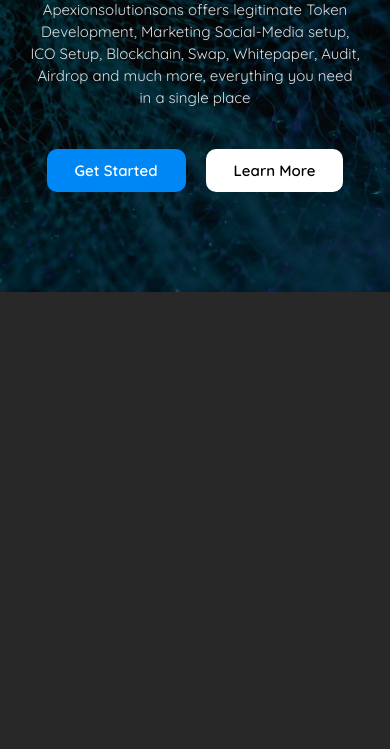
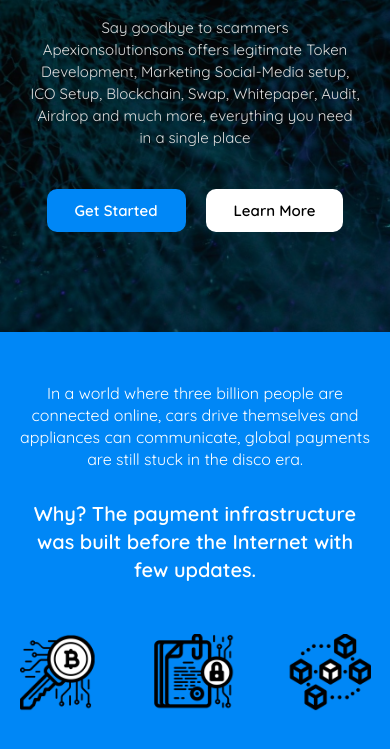
Before and after one commit to Nageshwar-stp/ApeXionSolutions-HTML, a plain HTML site: page index.html in a window 390 px wide. Shown: the part 277-1026 px from the top of the page. Before the commit the page ends 844 px from the top, so only its background shows below. Drawn offline with nearby package versions, Linux system fonts and the light colour scheme.

Commit message:
completed: cover-strip

```diff
--- a/assets/css/cover.css
+++ b/assets/css/cover.css
@@ -69,7 +69,7 @@
 
 @media (max-width: 1000px) {
     .cover {
-        padding: 100px 30px;
+        padding: 140px 30px 100px 30px;
     }
     .cover-text-side {
         width: 100%;
@@ -101,3 +101,58 @@
         font-size: 22px;
     }
 }
+
+.cover-strip {
+    width: 100%;
+    padding: 100px 0px;
+    background: var(--accent);
+}
+.cover-strip-wrapper {
+    width: 85%;
+    margin: auto;
+    display: flex;
+    align-items: center;
+    justify-content: space-between
+}
+.cover-strip-image {
+    width: 45%;
+}
+.cover-strip-text-side {
+    width: 45%;
+}
+.cover-strip-text-side p {
+    font-size: 18px;
+    margin-bottom: 30px;
+    line-height: 28px;
+}
+.cover-strip-text-side h3 {
+    font-size: 22px;
+    font-weight: 600;
+    line-height: 30px;
+}
+
+@media (max-width: 800px) {
+    .cover-strip {
+        padding: 50px 0px;
+    }
+    .cover-strip-wrapper {
+        flex-direction: column;
+        gap: 50px;
+        width: 90%;
+    }
+    .cover-strip-text-side  {
+        width: 100%;
+        text-align: center;
+    }
+    .cover-strip-image {
+        width: 100%;
+    }
+    .cover-strip-text-side p {
+        font-size: 16px;
+        line-height: 22px;
+    }
+    .cover-strip-text-side h3 {
+        font-size: 20px;
+        line-height: 28px;
+    }
+}
--- a/index.html
+++ b/index.html
@@ -51,6 +51,21 @@
         </div>
     </section>
 
+    <section class="cover-strip">
+        <div class="cover-strip-wrapper">
+            <div class="cover-strip-text-side">
+                <p>
+                    In a world where three billion people are connected online, cars drive themselves and appliances can
+                    communicate, global payments are still stuck in the disco era.
+                </p>
+                <h3>
+                    Why? The payment infrastructure was built before the Internet with few updates.
+                </h3>
+            </div>
+            <img src="./assets/images/about-icon.png" alt="coverStripImage" class="cover-strip-image">
+        </div>
+    </section>
+
     <script src="./assets/javascript/master.js"></script>
 </body>
 
```
Also changed, not shown: assets/images/about-icon.png (added).
